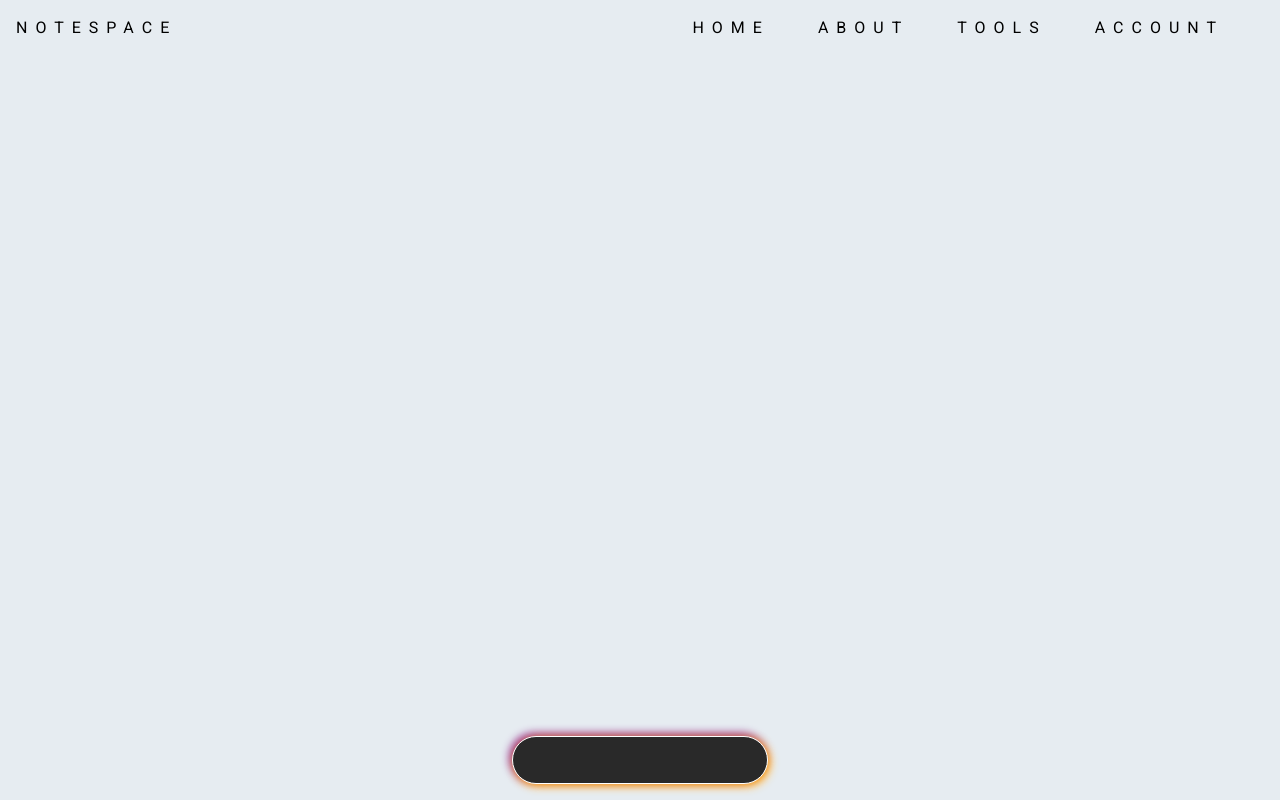
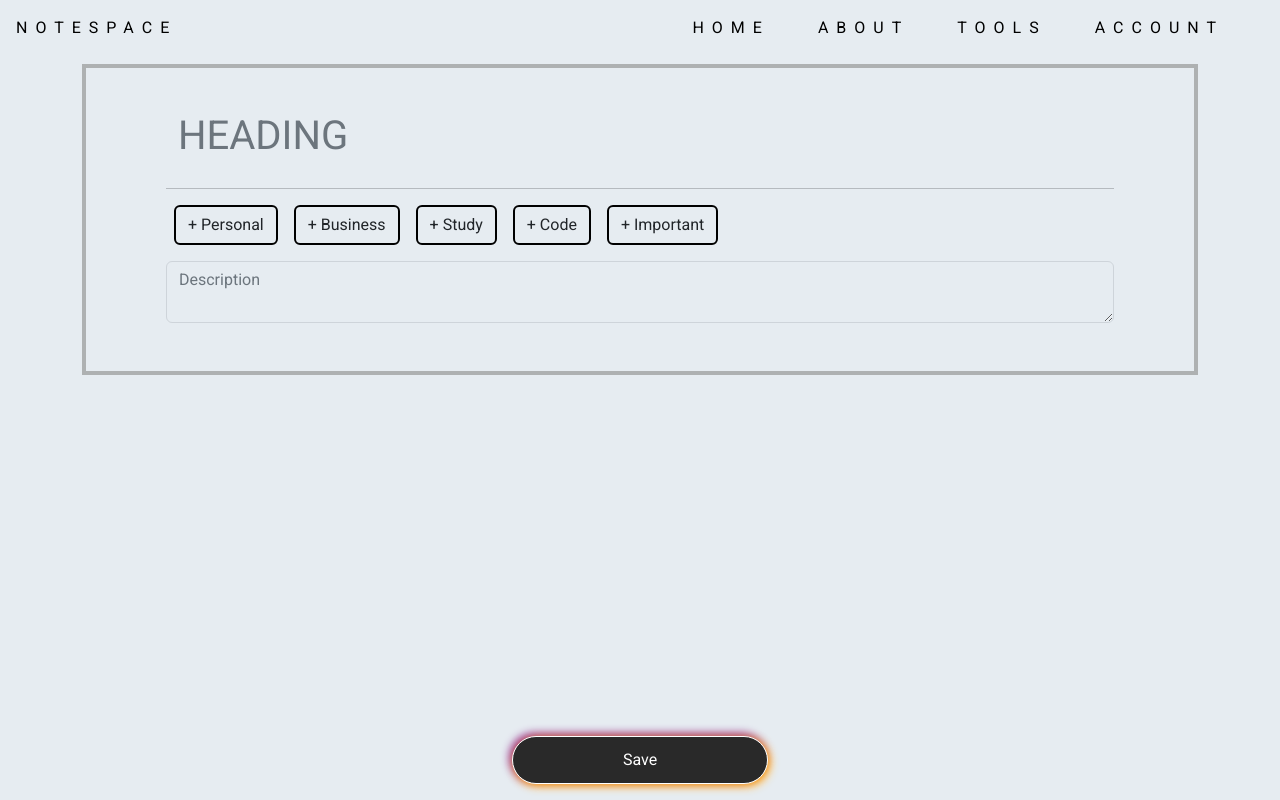
Before and after one commit to Dhruwang/inotes, a React (Create React App) app: page /createNote in a window 1280 px wide. Built offline with nearby package versions, Linux system fonts and the light colour scheme.

Commit message:
changed addNotes page

```diff
--- a/src/App.css
+++ b/src/App.css
@@ -127,11 +127,6 @@ a:hover {
 
 /* home page css ends  */
 /* Notes css starts  */
-#title,
-#description {
-  color: white;
-  background-color: transparent;
-}
 
 
 /* Notes css ends  */
@@ -148,6 +143,27 @@ a:hover {
 }
 
 /* main css ends  */
+/* Addnote css starts  */
+.addNote{
+  padding-top: 5vw;
+}
+.addNoteInner{
+  border: 4px solid #959697af;
+  padding: 2rem 5rem;
+}
+.addNoteInner input {
+  background-color: transparent;
+  border: none;
+  color: #282c34;
+  text-transform: uppercase;
+}
+.addNoteInner textarea{
+  background-color: transparent;
+}
+.tagname{
+  border: 2px solid black;
+}
+/* Addnote css ends */
 /* NoteItem css starts  */
 .card {
   width: 30%;
@@ -223,10 +239,7 @@ a:hover {
   justify-content: center;
 }
 .notepopinner > *{
-  background: linear-gradient(to right, #ab0042,
-                    #ff6b08, #004e0e);
-            -webkit-text-fill-color: transparent;
-            -webkit-background-clip: text;
+  color: rgb(99, 99, 99);
 }
 
 .notepopinner {
@@ -265,9 +278,15 @@ a:hover {
   -2px -2px 10px purple,
   2px 2px 10px white;
   transition: 0.2s ease-in-out;
+  display: flex;
+  align-items: center;
+  justify-content: center;
 }
 .dynamicIsland:hover{
   transform: scale(1.2);
+}
+.dynamicIsland .btn{
+  color: white;
 }
 /* Dynamic island css ends  */
 
--- a/src/App.js
+++ b/src/App.js
@@ -13,6 +13,7 @@ import Signup from "./components/Signup";
 import Notepop from "./components/Notepop";
 import Popup from "./components/Popup";
 import DynamicIsland from "./components/DynamicIsland";
+import AddNotes from "./components/AddNotes";
 
 
 function App(props) {
@@ -52,6 +53,7 @@ function App(props) {
         <Route exact path="/login" element={<Login showAlert={showAlert}/>} />
         <Route exact path="/signup" element={<Signup showAlert={showAlert}/>} />
         <Route exact path="main/note/:id" note={props.note}  element={<Notepop showPopup={showPopup}/>} />
+        <Route exact path="/createNote"   element={<AddNotes/>} />
 
         </Routes>
         <DynamicIsland />
--- a/src/components/AddNotes.js
+++ b/src/components/AddNotes.js
@@ -4,9 +4,28 @@ import NoteContext from '../context/notes/noteContext'
 export default function AddNotes(props) {
   const context = useContext(NoteContext)
   const { AddNotes } = context;
+  const tags = ["Personal","Business","Study","Code","Important"]
+  let tagMain = []
 
   const [note, setNote] = useState({ title: "", description: "" })
 
+  const handleTag=(e)=>{
+    e.preventDefault()
+    const tag = e.target.id
+    if(tagMain.includes(tag)){
+      tagMain = tagMain.filter((element)=>{
+        return element != tag
+      })
+      document.getElementById(tag).style.backgroundColor = "transparent";
+    document.getElementById(tag).innerHTML = "+ " + tag ;
+    }
+    else{
+      tagMain.push(tag)
+      document.getElementById(tag).style.backgroundColor = "grey";
+    document.getElementById(tag).innerHTML = tag + " x";
+    }
+
+  }
   const handleOnClick = (event) => {
     event.preventDefault()
     AddNotes(note.title, note.description)
@@ -18,18 +37,23 @@ export default function AddNotes(props) {
     setNote({ ...note, [event.target.name]: event.target.value })
   }
   return (
-    <div>
+    <div className='addNote container'>
+      <div className='addNoteInner'>
       <form>
         <div className="mb-3">
-          <label htmlFor="title" className="form-label">Title</label>
-          <input type="text" className="form-control" id="title" name='title' value={note.title} onChange={onChange} />
+          <input type="text" className="form-control fs-1" placeholder='Heading' id="title" name='title' value={note.title} onChange={onChange} />
         </div>
-        <div className="mb-3">
-          <label htmlFor="description" className="form-label">Description</label>
-          <input type="text" className="form-control" id="description" name='description' value={note.description} onChange={onChange} />
+        <hr></hr>
+        {tags.map((element)=>{
+            return <button id={element} className='tagname btn mx-2' onClick={handleTag}>+ {element}</button>
+        })}
+        <div className="my-3">
+          <textarea type="text" className="form-control" id="description" placeholder='Description' name='description' value={note.description} onChange={onChange} />
         </div>
-        <button disabled={note.title.length<5 || note.description.length<5} type="submit" className="btn btn-primary" onClick={handleOnClick}>Submit</button>
+        {/* <button disabled={note.title.length<5 || note.description.length<5} type="submit" className="btn btn-primary" onClick={handleOnClick}>Submit</button> */}
       </form>
     </div>
+    </div>
+
   )
 }
--- a/src/components/DynamicIsland.js
+++ b/src/components/DynamicIsland.js
@@ -1,9 +1,41 @@
-import React from 'react'
+import React, { useEffect,useState,useContext } from 'react'
+import { useNavigate,useLocation  } from "react-router-dom";
+import NoteContext from '../context/notes/noteContext'
 
 export default function DynamicIsland() {
+  let location = useLocation();
+  const [btnText, setbtnText] = useState("")
+  const navigate = useNavigate();
+  const context = useContext(NoteContext)
+
+
+  const handleBtnName=()=>{
+    if (location.pathname === "/main") {
+      setbtnText("Add new note")
+    }
+    else if (location.pathname === "/createNote") {
+      setbtnText("Save")
+    }
+
+  }
+  const handleClick=(event)=>{
+    if(location.pathname==="/main"){
+      navigate("/createNote")
+    }
+    // else{
+    //   event.preventDefault()
+    // AddNotes(note.title, note.description)
+    // setNote({ title: "", description: "" })
+    // }
+
+  }
+  useEffect(() => {
+    handleBtnName()
+  }, [location])
+
   return (
     <div className='dynamicIsland'>
-
+        <button className='btn' onClick={handleClick}>{btnText}</button>
     </div>
   )
 }
```
Also changed, not shown: src/components/Main.js (+0 -4 lines), 1 other file (tests, documents, lock files or other folders).
